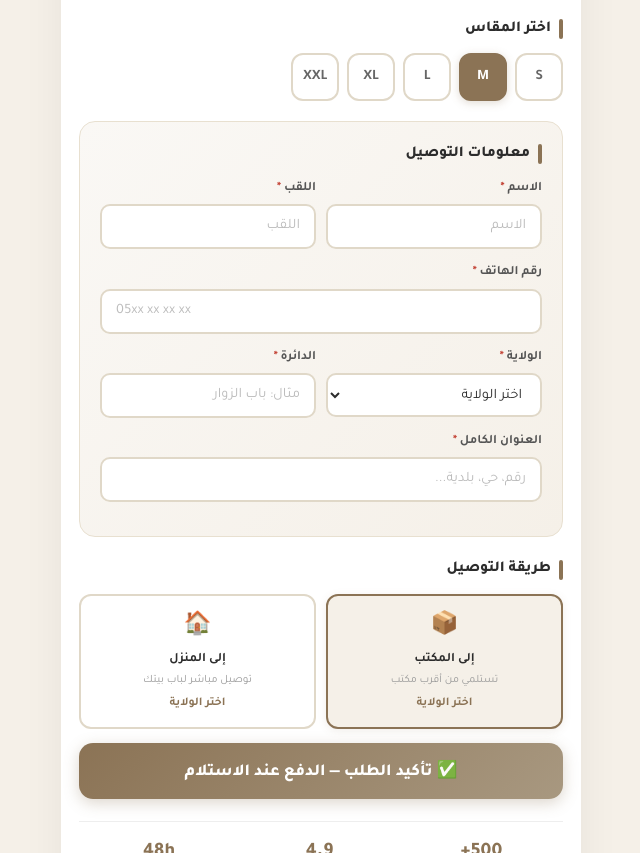
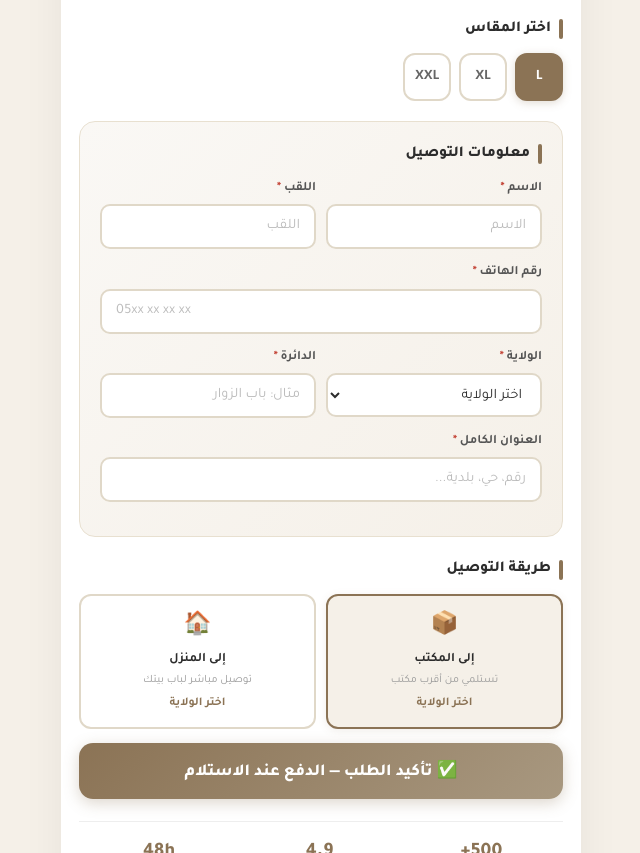
Before and after one commit to MalekHabillement/Malek-Habillement, a plain HTML site: page index.html in a window 1280 px wide. Shown: the part 1635-2488 px from the top of the page, without its empty margins (319-959 px from the left). Drawn offline with Linux system fonts and the light colour scheme.

Commit message:
Update index.html

```diff
--- a/index.html
+++ b/index.html
@@ -181,13 +181,11 @@
                 <!-- Size Selection -->
                 <div class="section-title">اختر المقاس</div>
                 <div class="size-options" id="sizeOptions">
-                    <div class="size-option" data-size="S">S</div>
-                    <div class="size-option selected" data-size="M">M</div>
-                    <div class="size-option" data-size="L">L</div>
+                    <div class="size-option selected" data-size="L">L</div>
                     <div class="size-option" data-size="XL">XL</div>
                     <div class="size-option" data-size="XXL">XXL</div>
                 </div>
-                <input type="hidden" name="المقاس" id="sizeInput" value="M">
+                <input type="hidden" name="المقاس" id="sizeInput" value="L">
 
                 <!-- Personal Info -->
                 <div class="form-section">
```
